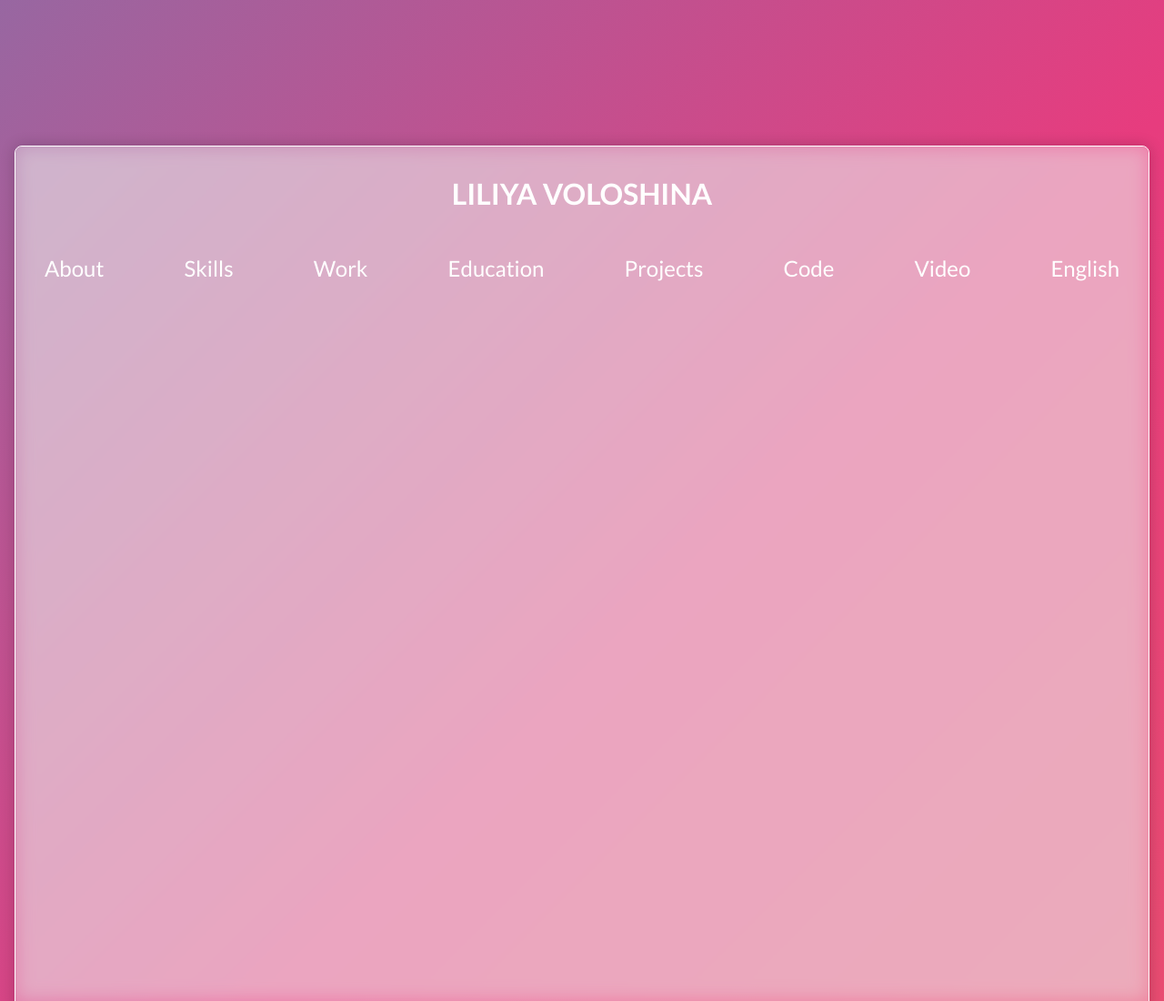
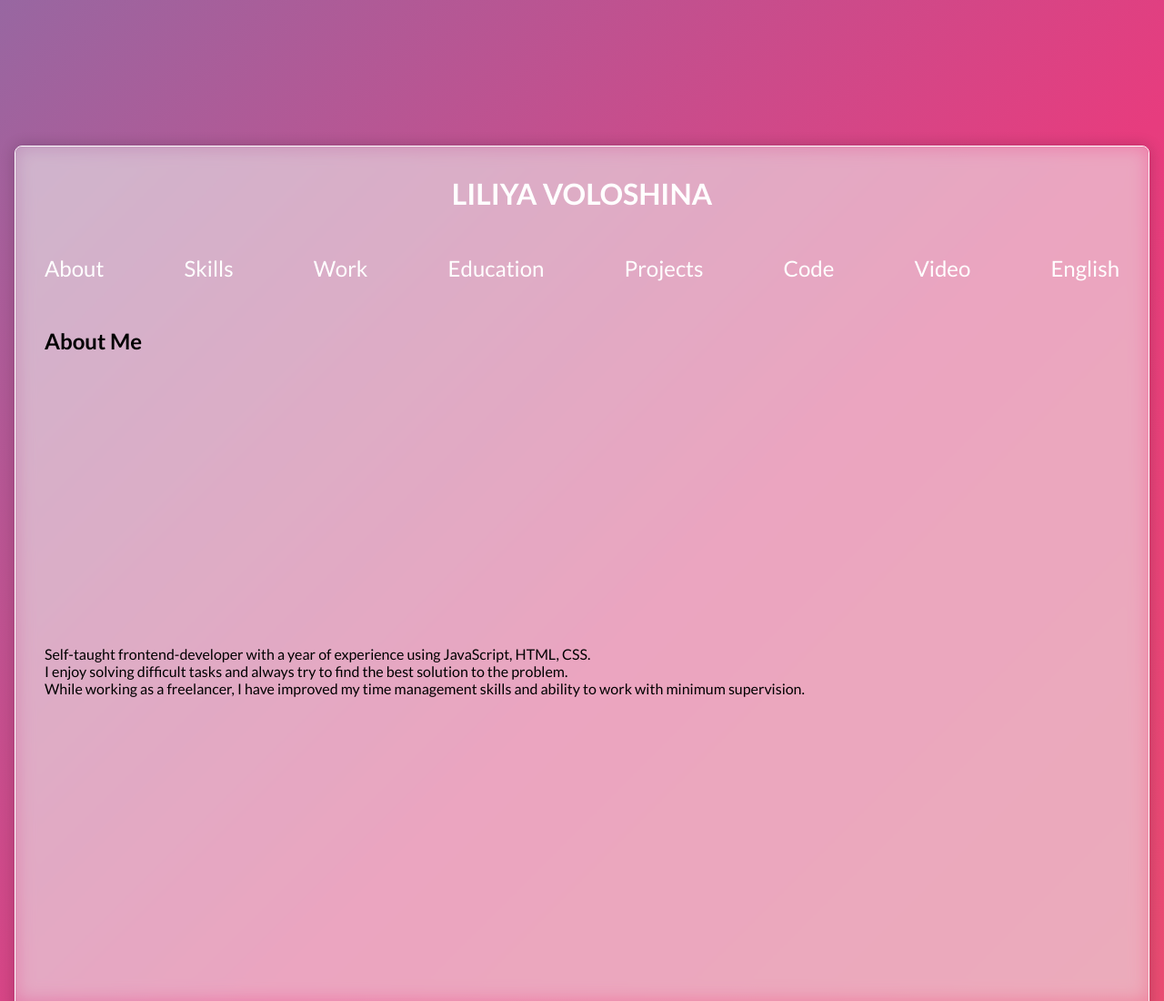
Before and after one commit to liliyavoloshina/rsschool-cv, a plain HTML site: page index.html in a window 1280 px wide. Shown: the top 1100 px of the page at 91% size. Drawn offline with Linux system fonts and the light colour scheme.

Commit message:
feat: start main and about section

```diff
--- a/index.html
+++ b/index.html
@@ -35,6 +35,21 @@
           </ul>
         </nav>
       </header>
+
+      <main class="main">
+        <section class="section about" id="about">
+          <h2 class="section__name">About Me</h2>
+          <div class="section__content">
+            <div class="about__img"></div>
+            <div class="about__desc">
+              <p>Self-taught frontend-developer with a year of experience using JavaScript, HTML, CSS.</p>
+              <p>I enjoy solving difficult tasks and always try to find the best solution to the problem.</p>
+              <p>While working as a freelancer, I have improved my time management skills and ability to work with
+                minimum supervision.</p>
+            </div>
+          </div>
+        </section>
+      </main>
     </div>
   </div>
 </body>
--- a/scss/_base.scss
+++ b/scss/_base.scss
@@ -63,3 +63,15 @@ body::-webkit-scrollbar-thumb {
 			brightness(130%);
 	}
 }
+
+.section {
+  padding: 5em 0;
+
+  &__name {
+
+  }
+
+  &__content {
+
+  }
+}
--- /dev/null
+++ b/scss/_main.scss
@@ -0,0 +1,9 @@
+.about {
+
+  &__img {
+    width: 10em;
+    height: 20em;
+    border-radius: 100%;
+  }
+
+}
--- a/scss/style.scss
+++ b/scss/style.scss
@@ -1,3 +1,4 @@
 @import 'base';
 @import 'background';
 @import 'header';
+@import 'main';
```
Also changed, not shown: css/style.css.
